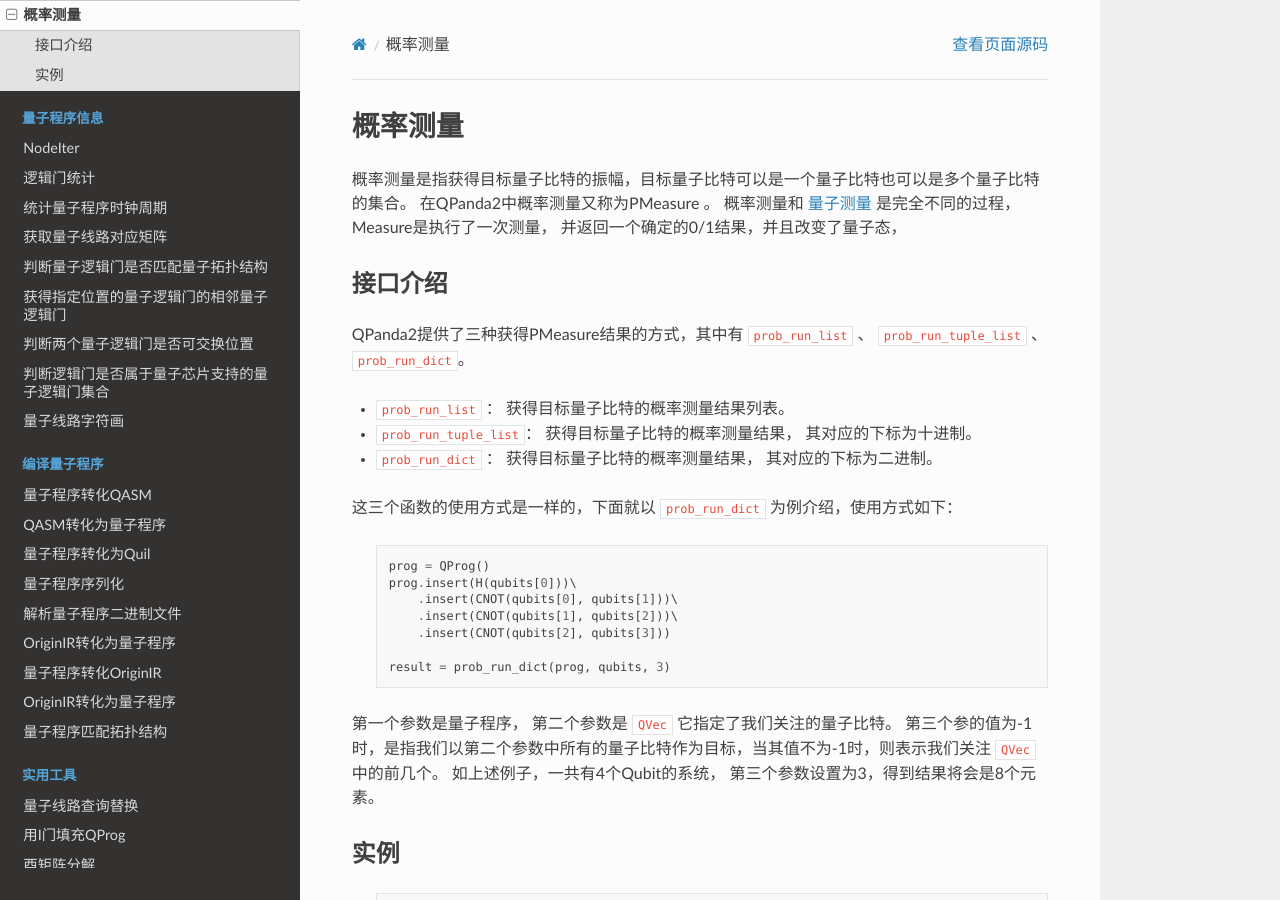
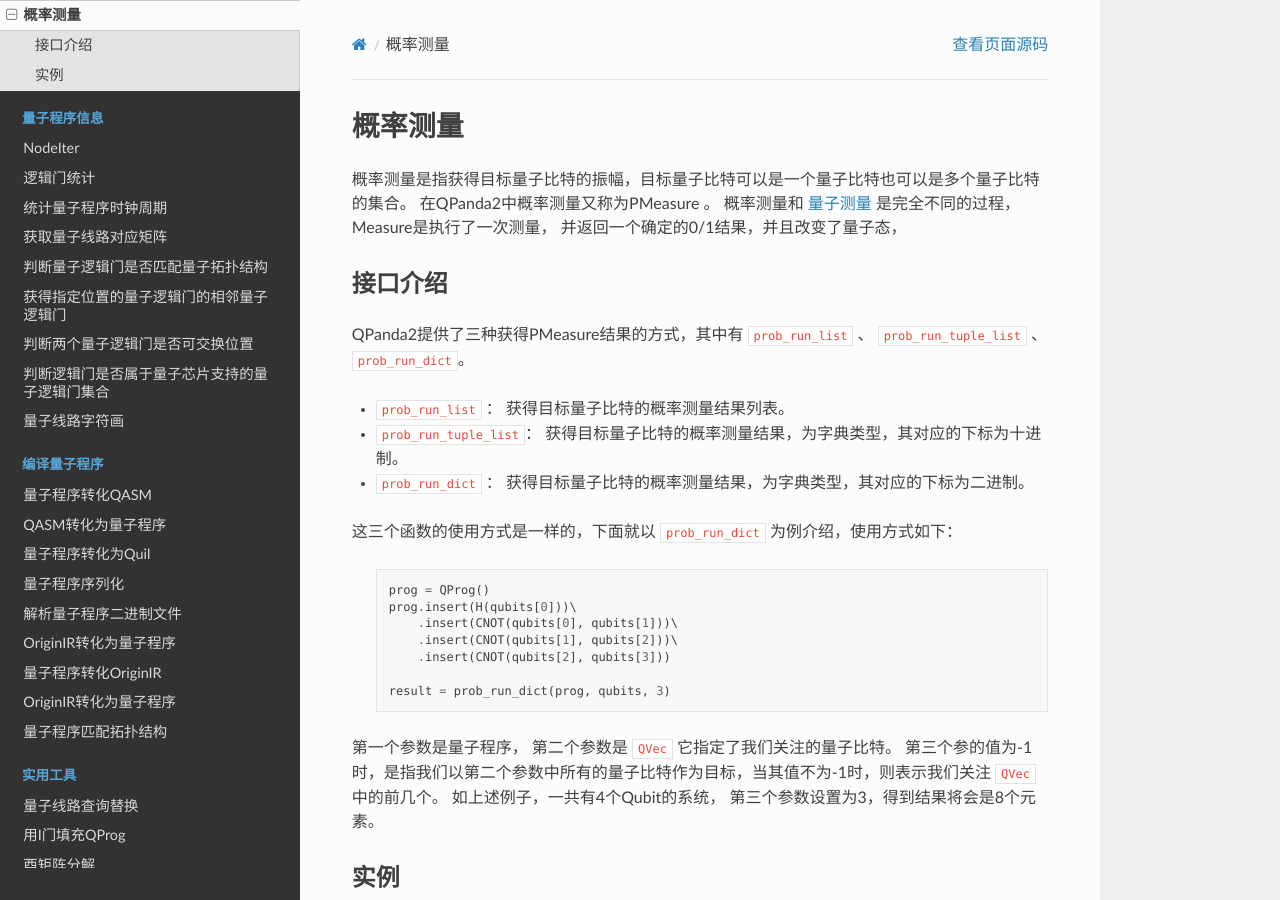
Before and after one commit to OriginQ/pyQPanda-Toturial, a Sphinx documentation site: the page built from source/PMeasure.rst, in a window 1280 px wide and 900 px high. Built offline with Sphinx 7.4.7 and the Read the Docs theme 2.0.0, drawn with Linux system fonts in a browser that asks for light colours; pages that are not in the unit, such as notebooks, are missing from menus.

Commit message:
<fix> update

```diff
--- a/source/PMeasure.rst
+++ b/source/PMeasure.rst
@@ -12,8 +12,8 @@
 QPanda2提供了三种获得PMeasure结果的方式，其中有 ``prob_run_list`` 、 ``prob_run_tuple_list``  、 ``prob_run_dict``。
 
 - ``prob_run_list`` ： 获得目标量子比特的概率测量结果列表。
-- ``prob_run_tuple_list``： 获得目标量子比特的概率测量结果， 其对应的下标为十进制。
-- ``prob_run_dict`` ：  获得目标量子比特的概率测量结果， 其对应的下标为二进制。
+- ``prob_run_tuple_list``： 获得目标量子比特的概率测量结果，为字典类型，其对应的下标为十进制。
+- ``prob_run_dict`` ：  获得目标量子比特的概率测量结果，为字典类型，其对应的下标为二进制。
 
 这三个函数的使用方式是一样的，下面就以 ``prob_run_dict`` 为例介绍，使用方式如下：
 
```
